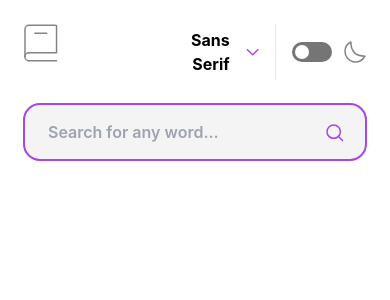
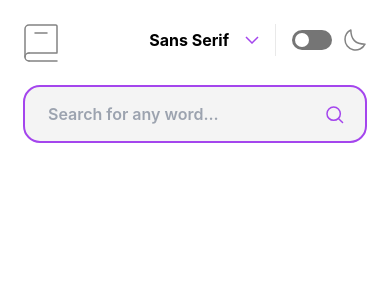
Before and after one commit to GhostHunter78/Dictionary-Web-App, a React (Vite) app: page / in a window 390 px wide. Shown: the top 300 px of the page. Built offline with nearby package versions, Linux system fonts and the light colour scheme.

Commit message:
corrected some design mistakes

```diff
--- a/src/Layouts/Header.jsx
+++ b/src/Layouts/Header.jsx
@@ -92,7 +92,7 @@ const Header = ({
           <div className="flex flex-row items-center gap-4">
             <div className="relative" ref={dropdownRef}>
               <div
-                className="flex items-center gap-4 border-lightGray border-solid border-r ml-24 py-1 pr-4 cursor-pointer"
+                className="flex items-center gap-4 border-lightGray border-solid border-r ml-20 py-1 pr-4 cursor-pointer"
                 onClick={toggleDropdown}
               >
                 <p
@@ -105,7 +105,7 @@ const Header = ({
               </div>
               {isOpen && (
                 <div
-                  className="absolute z-20 border border-lightGray border-radius-[0.5rem] bg-white left-[136px] w-[126px] p-6 ml-[-2.5rem] cursor-pointer md:w-[135px] md:text-[18px]"
+                  className="absolute z-20 border border-lightGray border-radius-[0.5rem] bg-white left-[119.5px] w-[126px] p-6 ml-[-2.5rem] cursor-pointer md:w-[135px] md:text-[18px] md:left-[120px] lg:left-[110.5px]"
                   style={{ top: "100%" }}
                 >
                   <ul className="text-gray-700 w-[100px]">
```
